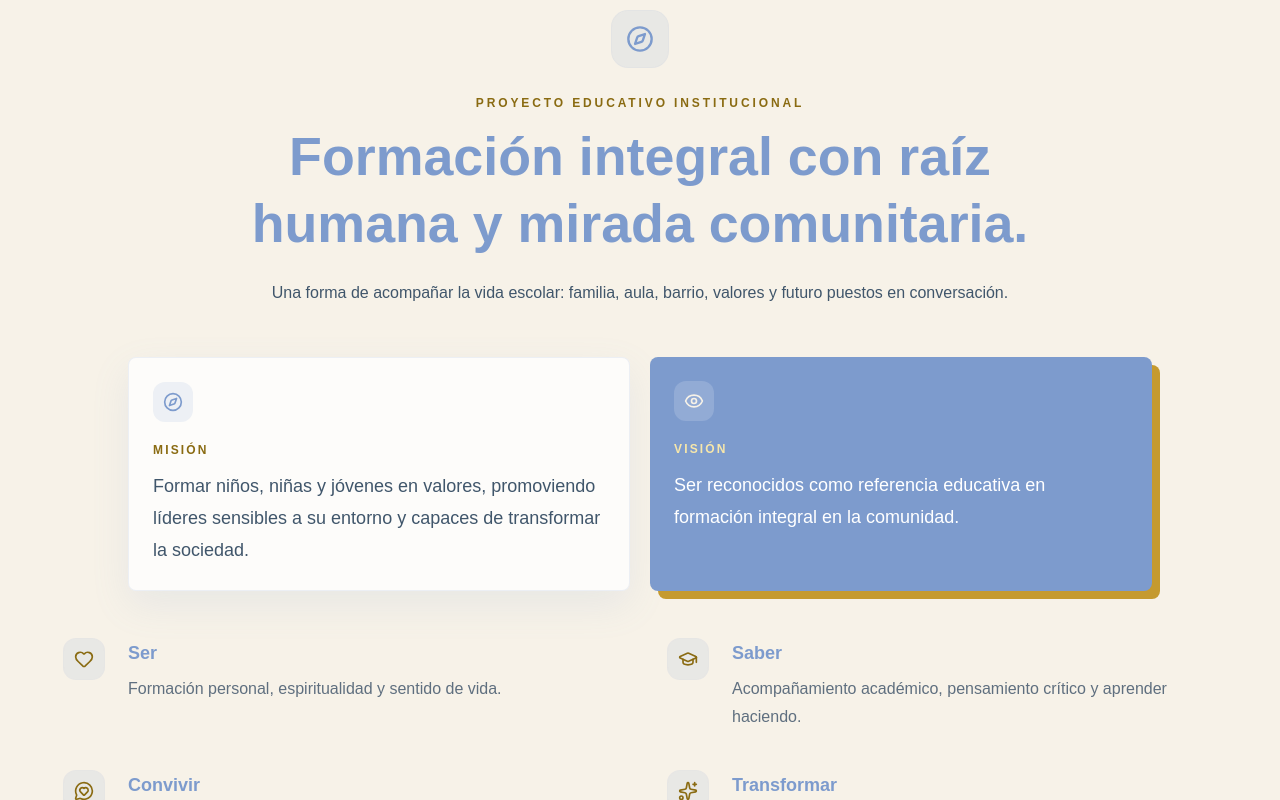
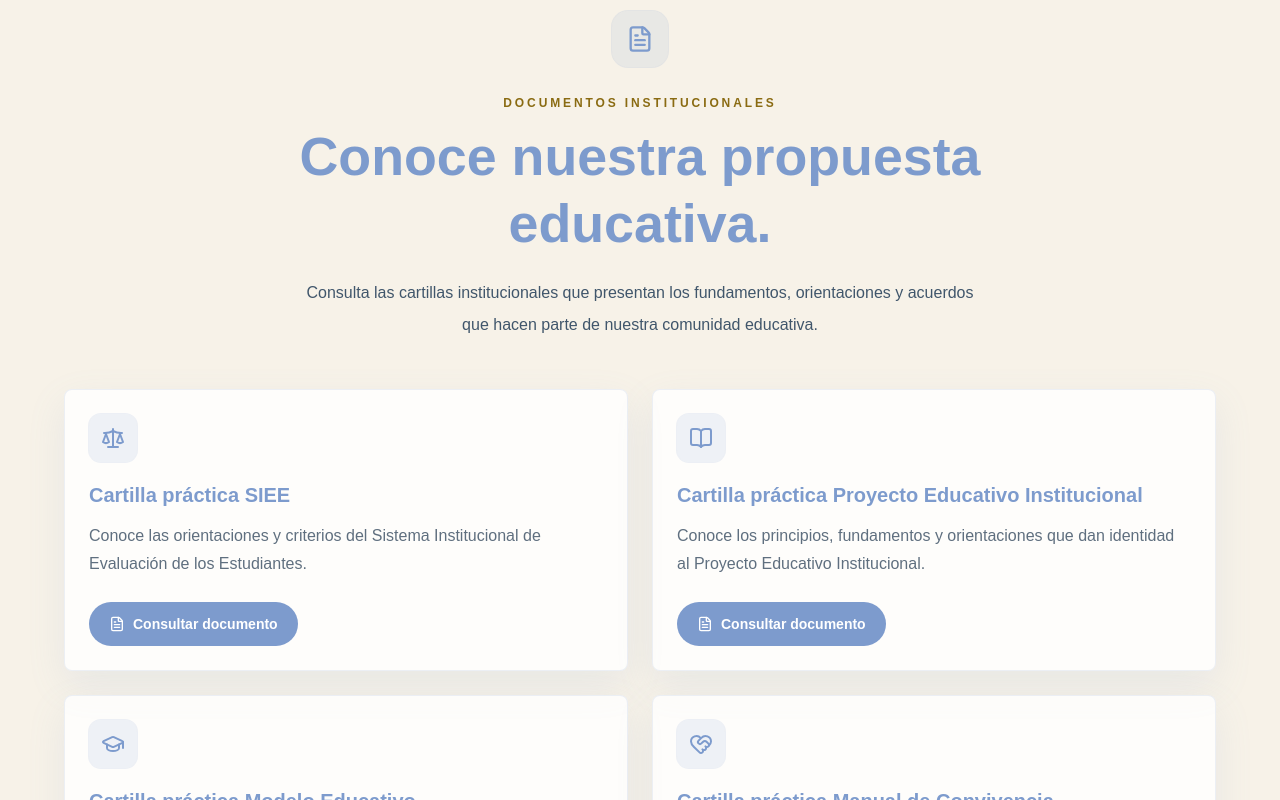
Before and after one commit to moralesandersonr-dev/fundacion-sagrada-familia, a Next.js app: page / in a window 1280 px wide. Shown: the part 1460-2260 px from the top of the page. Built offline with nearby package versions, Linux system fonts and the light colour scheme; no server answers.

Commit message:
Refactor About component to Documents with new structure

```diff
--- a/app/components/About.tsx
+++ b/app/components/About.tsx
@@ -1,110 +1,103 @@
 import {
-  Compass,
-  Eye,
+  BookOpen,
+  FileText,
   GraduationCap,
-  Heart,
-  MessageCircleHeart,
-  Sparkles,
+  HeartHandshake,
+  Scale,
 } from "lucide-react";
-import type { ComponentType, SVGProps } from "react";
 
-type Dimension = {
-  Icon: ComponentType<SVGProps<SVGSVGElement>>;
-  text: string;
+type DocumentItem = {
   title: string;
+  description: string;
+  href: string;
+  Icon: typeof FileText;
 };
 
-const dimensions: Dimension[] = [
+const documents: DocumentItem[] = [
   {
-    Icon: Heart,
-    title: "Ser",
-    text: "Formación personal, espiritualidad y sentido de vida.",
+    title: "Cartilla práctica SIEE",
+    description:
+      "Conoce las orientaciones y criterios del Sistema Institucional de Evaluación de los Estudiantes.",
+    href: "/documentos/cartilla-practica-siee.pdf",
+    Icon: Scale,
   },
   {
-    Icon: GraduationCap,
-    title: "Saber",
-    text: "Acompañamiento académico, pensamiento crítico y aprender haciendo.",
+    title: "Cartilla práctica Proyecto Educativo Institucional",
+    description:
+      "Conoce los principios, fundamentos y orientaciones que dan identidad al Proyecto Educativo Institucional.",
+    href: "/documentos/cartilla-practica-proyecto-educativo-institucional.pdf",
+    Icon: BookOpen,
   },
   {
-    Icon: MessageCircleHeart,
-    title: "Convivir",
-    text: "Diálogo, mediación, respeto por la diversidad y acuerdos formativos.",
+    title: "Cartilla práctica Modelo Educativo",
+    description:
+      "Conoce el modelo educativo que orienta nuestra propuesta de formación integral.",
+    href: "/documentos/cartilla-practica-modelo-educativo.pdf",
+    Icon: GraduationCap,
   },
   {
-    Icon: Sparkles,
-    title: "Transformar",
-    text: "Arte, tecnología, cultura y liderazgo social al servicio del territorio.",
+    title: "Cartilla práctica Manual de Convivencia",
+    description:
+      "Consulta los principios, acuerdos y orientaciones que favorecen la convivencia de nuestra comunidad educativa.",
+    href: "/documentos/cartilla-practica-manual-de-convivencia.pdf",
+    Icon: HeartHandshake,
   },
 ];
 
-export default function About() {
+export default function Documents() {
   return (
     <section
-      id="about"
+      id="documentos"
       className="border-b border-[#7d9bcd]/10 bg-[#F7F2E8] py-14 md:py-20"
     >
       <div className="mx-auto max-w-7xl px-5 sm:px-6 md:px-8">
-        <div className="mx-auto max-w-4xl text-center">
+        <div className="mx-auto max-w-3xl text-center">
           <div className="mx-auto grid size-14 place-items-center rounded-2xl bg-[#7d9bcd]/12 text-[#7d9bcd] ring-1 ring-[#7d9bcd]/16">
-            <Compass className="size-7" aria-hidden="true" />
+            <FileText className="size-7" aria-hidden="true" />
           </div>
 
           <p className="mt-7 text-[0.68rem] font-black uppercase tracking-[0.22em] text-[#8A6B12] md:text-xs md:tracking-[0.24em]">
-            Proyecto Educativo Institucional
+            Documentos institucionales
           </p>
 
           <h2 className="mt-3 text-[clamp(2rem,8vw,3rem)] font-black leading-tight text-[#7d9bcd] md:text-[clamp(2.5rem,4.2vw,4.2rem)]">
-            Formación integral con raíz humana y mirada comunitaria.
+            Conoce nuestra propuesta educativa.
           </h2>
 
-          <p className="mx-auto mt-5 max-w-3xl text-sm leading-7 text-[#40566B] md:text-base md:leading-8">
-            Una forma de acompañar la vida escolar: familia, aula, barrio,
-            valores y futuro puestos en conversación.
+          <p className="mx-auto mt-5 max-w-2xl text-sm leading-7 text-[#40566B] md:text-base md:leading-8">
+            Consulta las cartillas institucionales que presentan los
+            fundamentos, orientaciones y acuerdos que hacen parte de nuestra
+            comunidad educativa.
           </p>
         </div>
 
-        <div className="mx-auto mt-12 grid max-w-5xl gap-5 md:grid-cols-2">
-          <article className="rounded-lg border border-[#7d9bcd]/14 bg-white/78 p-6 shadow-[0_14px_38px_rgba(125,155,205,0.12)]">
-            <div className="grid size-10 place-items-center rounded-xl bg-[#7d9bcd]/12 text-[#7d9bcd]">
-              <Compass className="size-5" aria-hidden="true" />
-            </div>
-            <p className="mt-5 text-xs font-black uppercase tracking-[0.18em] text-[#8A6B12]">
-              Misión
-            </p>
-            <p className="mt-3 text-base leading-7 text-[#40566B] md:text-lg md:leading-8">
-              Formar niños, niñas y jóvenes en valores, promoviendo líderes
-              sensibles a su entorno y capaces de transformar la sociedad.
-            </p>
-          </article>
+        <div className="mx-auto mt-12 grid max-w-6xl gap-6 sm:grid-cols-2">
+          {documents.map(({ title, description, href, Icon }) => (
+            <article
+              key={title}
+              className="group flex flex-col rounded-lg border border-[#7d9bcd]/14 bg-white/80 p-6 shadow-[0_14px_38px_rgba(125,155,205,0.12)] transition-all duration-300 hover:-translate-y-1 hover:shadow-[0_18px_42px_rgba(125,155,205,0.18)]"
+            >
+              <div className="grid size-12 place-items-center rounded-xl bg-[#7d9bcd]/12 text-[#7d9bcd] ring-1 ring-[#7d9bcd]/14 transition-colors duration-300 group-hover:bg-[#7d9bcd] group-hover:text-white">
+                <Icon className="size-6" aria-hidden="true" />
+              </div>
 
-          <article className="rounded-lg bg-[#7d9bcd] p-6 text-white shadow-[8px_8px_0_#C59A2F]">
-            <div className="grid size-10 place-items-center rounded-xl bg-white/16 text-[#F7F2E8]">
-              <Eye className="size-5" aria-hidden="true" />
-            </div>
-            <p className="mt-5 text-xs font-black uppercase tracking-[0.18em] text-[#F7E7AA]">
-              Visión
-            </p>
-            <p className="mt-3 text-base leading-7 text-white md:text-lg md:leading-8">
-              Ser reconocidos como referencia educativa en formación integral en
-              la comunidad.
-            </p>
-          </article>
-        </div>
+              <h3 className="mt-5 text-lg font-black leading-snug text-[#7d9bcd] md:text-xl">
+                {title}
+              </h3>
 
-        <div className="mx-auto mt-12 grid max-w-6xl gap-8 md:grid-cols-2 md:gap-x-14 md:gap-y-10">
-          {dimensions.map(({ Icon, title, text }) => (
-            <article key={title} className="grid grid-cols-[3rem_1fr] gap-4">
-              <div className="grid size-10 place-items-center rounded-xl bg-[#7d9bcd]/12 text-[#8A6B12] ring-1 ring-[#7d9bcd]/14">
-                <Icon className="size-5" aria-hidden="true" />
-              </div>
-              <div>
-                <h3 className="text-base font-black text-[#7d9bcd] md:text-lg">
-                  {title}
-                </h3>
-                <p className="mt-2 text-sm leading-7 text-[#5F6F7F] md:text-base">
-                  {text}
-                </p>
-              </div>
+              <p className="mt-3 flex-1 text-sm leading-7 text-[#5F6F7F] md:text-base">
+                {description}
+              </p>
+
+              <a
+                href={href}
+                target="_blank"
+                rel="noopener noreferrer"
+                className="mt-6 inline-flex w-fit items-center gap-2 rounded-full bg-[#7d9bcd] px-5 py-3 text-sm font-bold text-white transition-all duration-300 hover:bg-[#6b8cbe] hover:shadow-[4px_4px_0_#C59A2F]"
+              >
+                <FileText className="size-4" aria-hidden="true" />
+                Consultar documento
+              </a>
             </article>
           ))}
         </div>
```
